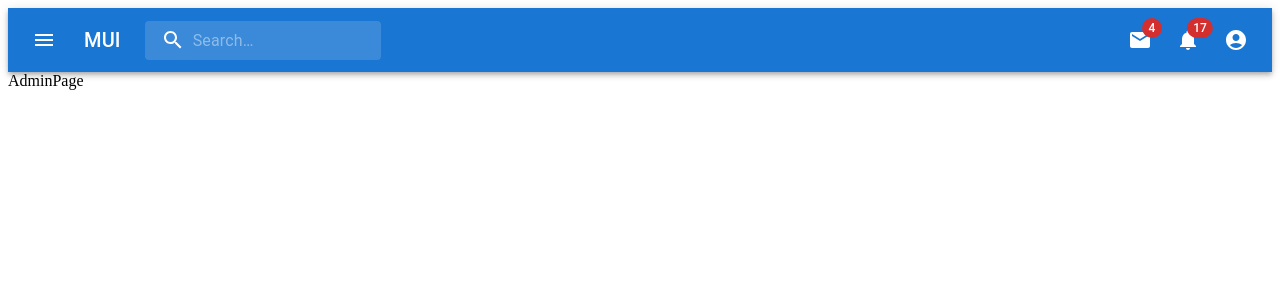
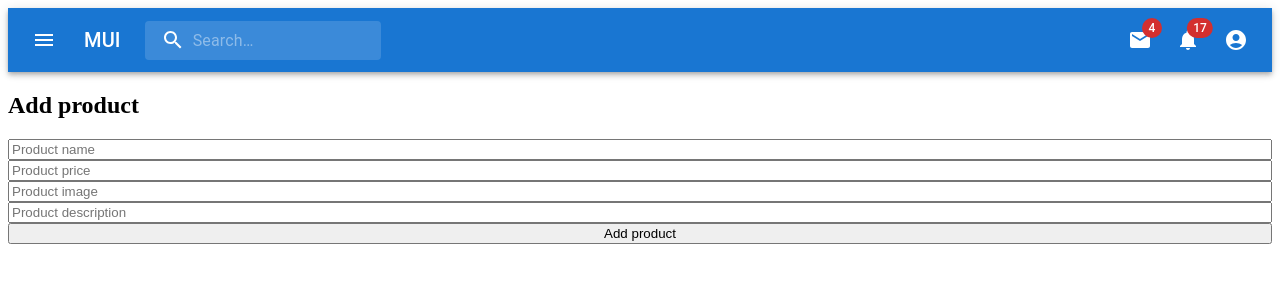
Before and after one commit to willardfaction/HackatonDaniarAman, a React (Create React App) app: page /admin in a window 1280 px wide. Shown: the top 300 px of the page. Built offline with nearby package versions, Linux system fonts and the light colour scheme.

Commit message:
added addProduct inputs

```diff
--- /dev/null
+++ b/src/components/Products/AddProduct/AddProduct.jsx
@@ -0,0 +1,21 @@
+import React from "react";
+
+const AddProduct = () => {
+  return (
+    <div
+      style={{
+        display: "flex",
+        flexDirection: "column",
+      }}>
+      <h2>Add product</h2>
+
+      <input type="text" placeholder="Product name" />
+      <input type="text" placeholder="Product price" />
+      <input type="text" placeholder="Product image" />
+      <input type="text" placeholder="Product description" />
+      <button>Add product</button>
+    </div>
+  );
+};
+
+export default AddProduct;
--- a/src/pages/AdminPage.jsx
+++ b/src/pages/AdminPage.jsx
@@ -1,7 +1,12 @@
 import React from "react";
+import AddProduct from "../components/Products/AddProduct/AddProduct";
 
 const AdminPage = () => {
-  return <div>AdminPage</div>;
+  return (
+    <>
+      <AddProduct />
+    </>
+  );
 };
 
 export default AdminPage;
```
Also changed, not shown: src/contexts/ProductContextProvider.js (added).
